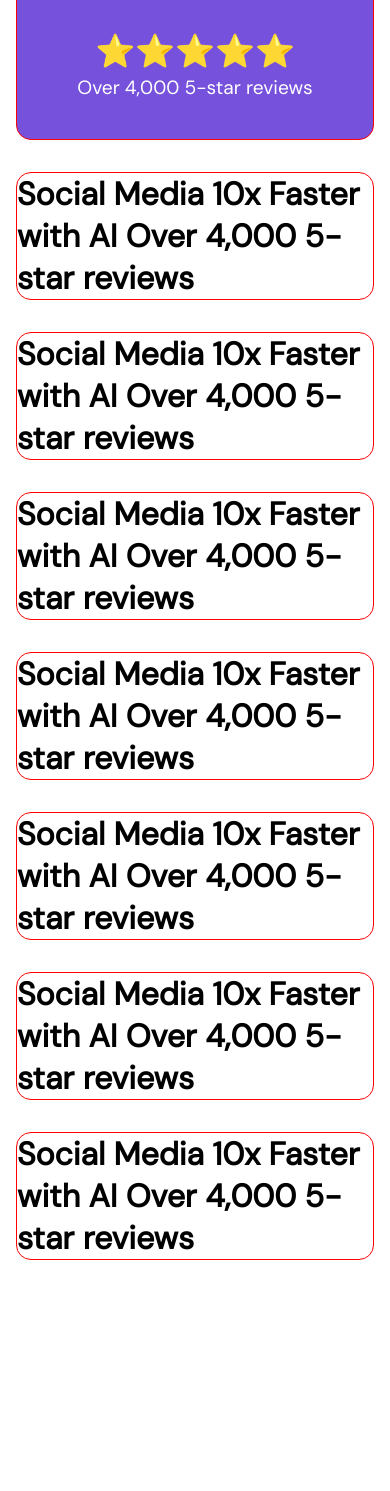
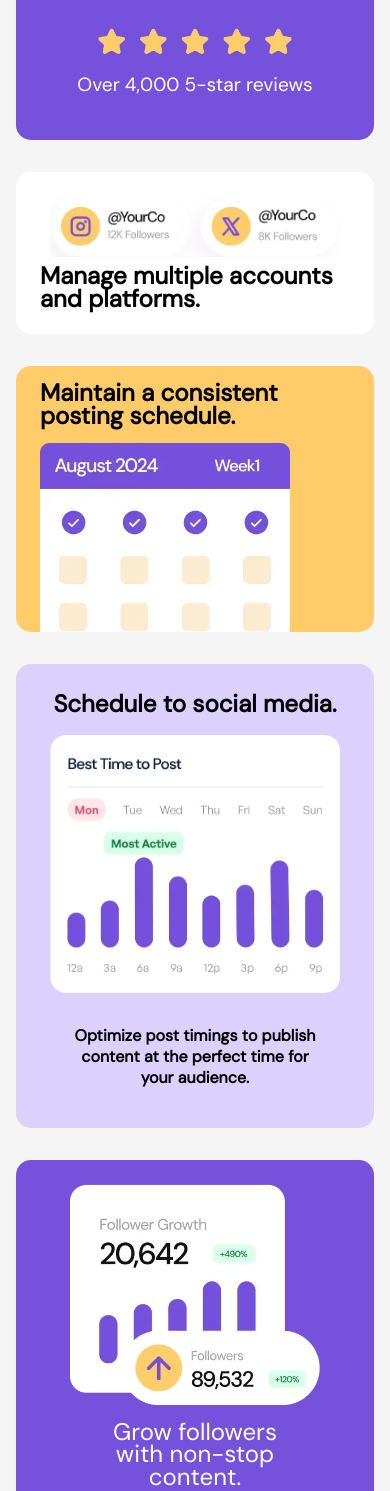
Before and after one commit to Ashwin-S-Nambiar/bento-grid-Frontend-Mentor, a plain HTML site: page index.html in a window 390 px wide. Shown: the part 192-1683 px from the top of the page. Before the commit the page ends 1484 px from the top, so only its background shows below. Drawn offline with Linux system fonts and the light colour scheme.

Commit message:
completed mobile phone design of the bento grid.

```diff
--- a/index.html
+++ b/index.html
@@ -37,6 +37,7 @@
     body {
       font-family: DMSans;
       padding: 2em 1em;
+      background-color: #f5f5f5;
     }
 
     .grid-container {
@@ -50,13 +51,14 @@
     .grid {
       height: max-content;
       border-radius: 15px;
-      border: 1px solid red;
     }
 
     .grid1 {
       padding: 2em 1em;
       background-color: #7651dc;
       text-align: center;
+      display: flex;
+      flex-direction: column;
       color: #fff;
       height: 300px;
     }
@@ -65,6 +67,7 @@
       font-size: 3rem;
       font-weight: 500;
       line-height: 0.9em;
+      padding-bottom: 0.5em;
     }
 
     .yellow {
@@ -75,72 +78,200 @@
       font-family: DMSans-MediumItalic;
     }
 
-    .star {
-      padding-top: 1em;
-      padding-bottom: 2em;
-      font-size: 2rem;
-      line-height: 1em;
+    .star-img {
+      margin: 0 auto;
+      width: 200px;
     }
 
     .star-para {
+      padding: 0.7em 0;
       font-size: 1.2rem;
+    }
+
+    .grid2 {
+      background-color: #ffffff;
+      display: flex;
+      flex-direction: column;
+      align-items: center;
+      gap: 0.5em;
+      text-align: left;
+      padding: 1.5em;
+    }
+
+    .grid2 > h1 {
+      font-size: 1.5rem;
+      line-height: 1.4rem;
+    }
+
+    .grid2-img {
+      width: 290px;
+    }
+
+    .grid3 {
+      background-color: #ffcc69;
+      padding: 0 1.5em;
+      padding-top: 1em;
+      gap: 1rem;
+      display: flex;
+      flex-direction: column;
+    }
+
+    .grid3-img {
+      width: 250px;
+    }
+
+    .grid3 > h1 {
+      font-size: 1.5rem;
+      line-height: 1.4rem;
+    }
+
+    .grid4 {
+      background-color: #dcd1fd;
+      padding: 1.5em;
+      gap: 1rem;
+      text-align: center;
+      display: flex;
+      flex-direction: column;
+      align-items: center;
+    }
+
+    .grid4-img {
+      width: 290px;
+    }
+
+    .grid4 > h1 {
+      font-size: 1.5rem;
+    }
+
+    .grid4 > p {
+      font-size: 1rem;
+      padding: 1em 1.5em;
+      font-weight: 600;
+    }
+
+    .grid5 {
+      background-color: #7651dc;
+      padding: 1.5em;
+      gap: 1rem;
+      text-align: center;
+      display: flex;
+      flex-direction: column;
+      align-items: center;
+    }
+
+    .grid5-img {
+      width: 250px;
+    }
+
+    .grid5 > h1 {
+      color: #ffffff;
+      font-size: 1.5rem;
+      font-weight: 500;
+      line-height: 1.4rem;
+      padding: 0 2em;
+    }
+
+    .grid6 {
+      background-color: #ffffff;
+      text-align: left;
+      display: flex;
+      flex-direction: column;
+      gap: 1rem;
+      padding: 1.5em;
+      width: 100%;
+    }
+
+    .grid6 > h1 {
+      font-size: 1rem;
+      font-weight: 600;
+    }
+
+    .grid6 > h1 > span {
+      font-size: 2rem;
+    }
+
+    .grid6-img {
+      width: 180px;
+    }
+
+    .grid7 {
+      background-color: #faeee2;
+      display: flex;
+      flex-direction: column;
+      gap: 1rem;
+      padding: 1.5em;
+      padding-bottom: 2em;
+    }
+
+    .grid7 > h1 {
+      font-size: 1.5rem;
+      line-height: 1.4rem;
+    }
+
+    .grid7 > h1 > span {
+      color: #7651dc;
+      font-family: DMSans-ItalicVar;
+    }
+
+    .grid7-img {
+      width: 180px;
+    }
+
+    .grid8 {
+      background-color: #ffcc69;
+      padding: 1.5em;
+      display: flex;
+      flex-direction: column;
+      gap: 1rem;
+    }
+
+    .grid8 > h1 {
+      font-size: 1.8rem;
+      line-height: 1.4rem;
+    }
+
+    .grid8-img {
+      width: 200px;
     }
 
   </style>
 </head>
 <body>
-
-  <!-- Social Media 10x Faster with AI
-  Over 4,000 5-star reviews
-
-  Manage multiple accounts and platforms.
-
-  Maintain a consistent posting schedule.
-
-  Schedule to social media.
-  Optimize post timings to publish content at the perfect time for your audience.
-
-  Grow followers with non-stop content.
-
-  >56% faster audience growth
-
-  Create and schedule content quicker.
-
-  Write your content using AI. -->
   <main>
     <div class="grid-container">
       <div class="grid grid1">
         <h1>Social Media <span class="yellow">10x</span> <span class="italic">Faster</span> with AI</h1>
-        <p class="star">⭐⭐⭐⭐⭐ <br>
+          <img src="./assets/images/illustration-five-stars.webp" class="star-img" alt="stars"/>
           <span class="star-para">Over 4,000 5-star reviews</span></p>
       </div>
       <div class="grid grid2">
-        <h1>Social Media 10x Faster with AI
-          Over 4,000 5-star reviews</h1>
+        <img src="./assets/images/illustration-multiple-platforms.webp" class="grid2-img" alt="Image for grid"/>
+        <h1>Manage multiple accounts and platforms.</h1>
       </div>
       <div class="grid grid3">
-        <h1>Social Media 10x Faster with AI
-          Over 4,000 5-star reviews</h1>
+        <h1>Maintain a consistent posting schedule.</h1>
+        <img src="./assets/images/illustration-consistent-schedule.webp" class="grid3-img" alt="consistent schedule"/>
       </div>
       <div class="grid grid4">
-        <h1>Social Media 10x Faster with AI
-          Over 4,000 5-star reviews</h1>
+        <h1>Schedule to social media.</h1>
+        <img src="./assets/images/illustration-schedule-posts.webp" class="grid4-img" alt="schedule posts"/>
+        <p>Optimize post timings to publish content at the perfect time for your audience.</p>
       </div>
       <div class="grid grid5">
-        <h1>Social Media 10x Faster with AI
-          Over 4,000 5-star reviews</h1>
+        <img src="./assets/images/illustration-grow-followers.webp" class="grid5-img" alt="grow followers"/>
+        <h1>Grow followers with non-stop content.</h1>
       </div>
       <div class="grid grid6">
-        <h1>Social Media 10x Faster with AI
-          Over 4,000 5-star reviews</h1>
+        <h1><span>>56%</span> <br> faster audience growth</h1>
+        <img src="./assets/images/illustration-audience-growth.webp" class="grid6-img" alt="audience growth"/>
       </div>
       <div class="grid grid7">
-        <h1>Social Media 10x Faster with AI
-          Over 4,000 5-star reviews</h1>
+        <h1>Create and schedule content <span>quicker.</span></h1>
+        <img src="./assets/images/illustration-create-post.webp" class="grid7-img" alt="create post"/>
       </div>
       <div class="grid grid8">
-        <h1>Social Media 10x Faster with AI
-          Over 4,000 5-star reviews</h1>
+        <h1>Write your content using AI.</h1>
+        <img src="./assets/images/illustration-ai-content.webp" class="grid8-img" alt="ai content"/>
       </div>
     </div>
   </main>
```
